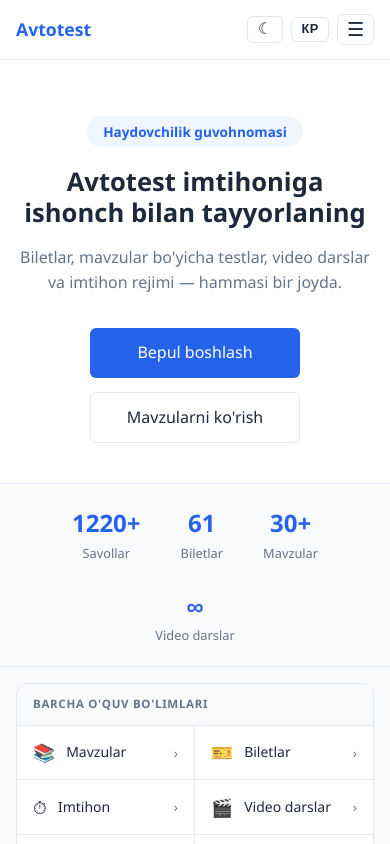
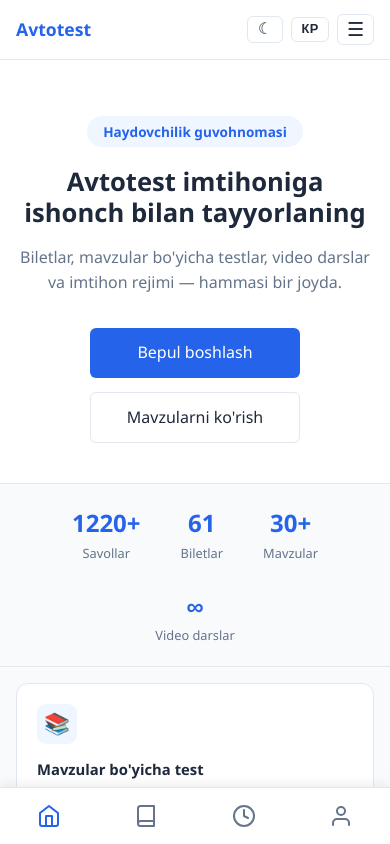
Before and after one commit to yuldashevrozali/avtokurs-next, a Next.js app: page / in a window 390 px wide. Shown: the top 844 px of the page. Built offline with nearby package versions, Linux system fonts and the light colour scheme.

Commit message:
mobile app

```diff
--- a/app/globals.css
+++ b/app/globals.css
@@ -273,12 +273,13 @@ nav {
   .q-nav-cell { width: 26px; height: 26px; font-size: 0.65rem; border-radius: 5px; }
   .q-nav-grid { gap: 4px; padding: 0.75rem; }
 
-  /* Home sidebar — horizontal 2-column grid on mobile */
-  .home-layout { flex-direction: column; gap: 1rem; padding: 1rem; }
-  .home-sidebar { width: 100%; position: static; }
-  .home-sidebar-links { display: grid; grid-template-columns: 1fr 1fr; }
-  .home-sidebar-link { border-right: 1px solid var(--border); }
-  .home-sidebar-link:nth-child(even) { border-right: none; }
+  /* Home sidebar — hide on mobile (bottom nav replaces it) */
+  .home-layout { flex-direction: column; gap: 0; padding: 1rem; }
+  .home-sidebar { display: none; }
+  .home-main { width: 100%; }
+
+  /* Extra bottom padding so content clears the fixed mobile nav */
+  body { padding-bottom: 68px; }
 }
 
 /* ── Responsive: ≤ 480px ─────────────────────── */
@@ -289,3 +290,38 @@ nav {
   .q-nav-cell { width: 24px; height: 24px; font-size: 0.6rem; }
   .q-nav-grid { gap: 3px; padding: 0.6rem; }
 }
+
+/* ── Mobile bottom navigation ────────────────── */
+.mobile-bottom-nav { display: none; }
+
+@media (max-width: 768px) {
+  .mobile-bottom-nav {
+    display: flex;
+    position: fixed;
+    bottom: 0;
+    left: 0;
+    right: 0;
+    z-index: 200;
+    background: var(--surface);
+    border-top: 1px solid var(--border);
+    padding-bottom: env(safe-area-inset-bottom, 0px);
+    box-shadow: 0 -2px 12px rgba(0, 0, 0, 0.08);
+  }
+  .mob-nav-item {
+    flex: 1;
+    display: flex;
+    align-items: center;
+    justify-content: center;
+    padding: 0.75rem 0;
+    color: var(--text-muted);
+    text-decoration: none;
+    transition: color 0.15s;
+    min-height: 56px;
+  }
+  .mob-nav-item.active {
+    color: var(--primary);
+  }
+  .mob-nav-item svg {
+    display: block;
+  }
+}
--- a/app/layout.js
+++ b/app/layout.js
@@ -1,5 +1,6 @@
 import './globals.css';
 import LangProvider from '@/components/LangProvider';
+import MobileNav from '@/components/MobileNav';
 export const metadata = { title: "Avtotest ta'lim platformasi" };
 export default function RootLayout({ children }) {
   return (
@@ -8,7 +9,12 @@ export default function RootLayout({ children }) {
         <meta name="viewport" content="width=device-width, initial-scale=1" />
         <script dangerouslySetInnerHTML={{__html: `(function(){var t=localStorage.getItem('theme');if(t==='dark')document.documentElement.setAttribute('data-theme','dark');})()`}} />
       </head>
-      <body><LangProvider>{children}</LangProvider></body>
+      <body>
+        <LangProvider>
+          {children}
+          <MobileNav />
+        </LangProvider>
+      </body>
     </html>
   );
 }
--- /dev/null
+++ b/components/MobileNav.js
@@ -0,0 +1,59 @@
+'use client';
+import Link from 'next/link';
+import { usePathname } from 'next/navigation';
+
+const TABS = [
+  {
+    href: '/',
+    icon: (active) => (
+      <svg width="24" height="24" viewBox="0 0 24 24" fill="none" stroke={active ? 'var(--primary)' : 'currentColor'} strokeWidth="2" strokeLinecap="round" strokeLinejoin="round">
+        <path d="M3 9l9-7 9 7v11a2 2 0 0 1-2 2H5a2 2 0 0 1-2-2z" />
+        <polyline points="9 22 9 12 15 12 15 22" />
+      </svg>
+    ),
+  },
+  {
+    href: '/mavzular',
+    icon: (active) => (
+      <svg width="24" height="24" viewBox="0 0 24 24" fill="none" stroke={active ? 'var(--primary)' : 'currentColor'} strokeWidth="2" strokeLinecap="round" strokeLinejoin="round">
+        <path d="M4 19.5A2.5 2.5 0 0 1 6.5 17H20" />
+        <path d="M6.5 2H20v20H6.5A2.5 2.5 0 0 1 4 19.5v-15A2.5 2.5 0 0 1 6.5 2z" />
+      </svg>
+    ),
+  },
+  {
+    href: '/imtihon',
+    icon: (active) => (
+      <svg width="24" height="24" viewBox="0 0 24 24" fill="none" stroke={active ? 'var(--primary)' : 'currentColor'} strokeWidth="2" strokeLinecap="round" strokeLinejoin="round">
+        <circle cx="12" cy="12" r="10" />
+        <polyline points="12 6 12 12 16 14" />
+      </svg>
+    ),
+  },
+  {
+    href: '/profile',
+    icon: (active) => (
+      <svg width="24" height="24" viewBox="0 0 24 24" fill="none" stroke={active ? 'var(--primary)' : 'currentColor'} strokeWidth="2" strokeLinecap="round" strokeLinejoin="round">
+        <path d="M20 21v-2a4 4 0 0 0-4-4H8a4 4 0 0 0-4 4v2" />
+        <circle cx="12" cy="7" r="4" />
+      </svg>
+    ),
+  },
+];
+
+export default function MobileNav() {
+  const pathname = usePathname();
+
+  return (
+    <div role="navigation" className="mobile-bottom-nav">
+      {TABS.map(({ href, icon }) => {
+        const active = href === '/' ? pathname === '/' : pathname.startsWith(href);
+        return (
+          <Link key={href} href={href} className={`mob-nav-item${active ? ' active' : ''}`}>
+            {icon(active)}
+          </Link>
+        );
+      })}
+    </div>
+  );
+}
```
Also changed, not shown: app/profile/page.js (added, +82 -0 lines).
